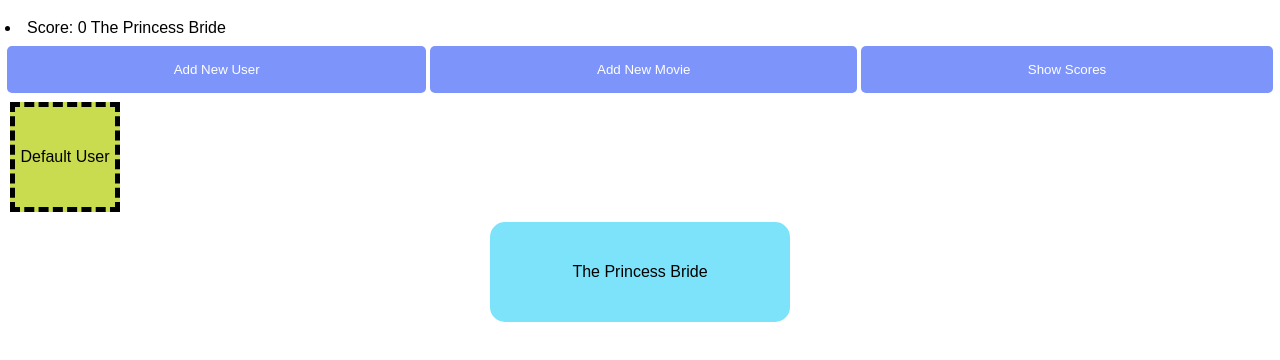
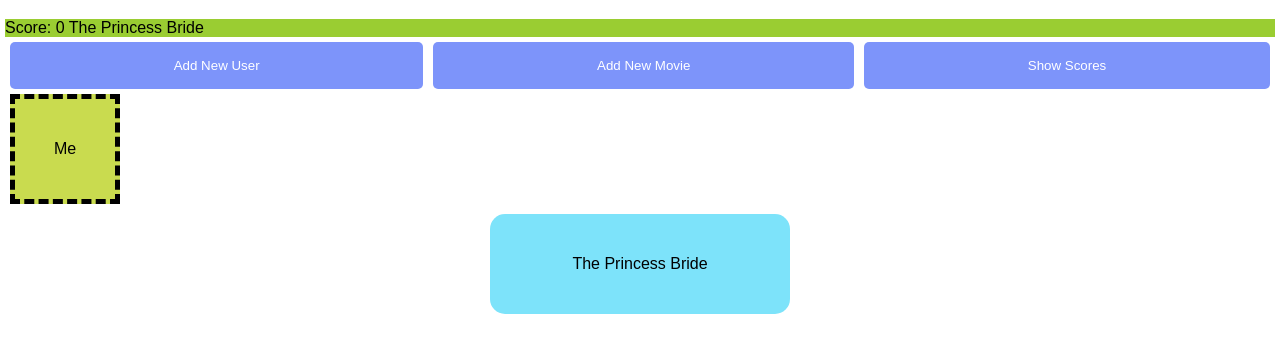
Before and after one commit to fractionofadot/movie-night, a plain HTML site: page frontend/index.html in a window 1280 px wide. Both pictures are taken after a click on the input "Show Scores". Shown: the part 66-426 px from the top of the page. Drawn offline with nearby package versions, Linux system fonts and the light colour scheme.

Commit message:
updated winner display and buttons resized

```diff
--- a/frontend/MovieNightDB.js
+++ b/frontend/MovieNightDB.js
@@ -1,7 +1,7 @@
 class MovieNightDB {
   constructor() {
     this.users = {0: {
-      name: "Default User",
+      name: "Me",
       scores: {0: 0}
     } };
     this.movies = {0: {
--- a/frontend/app.css
+++ b/frontend/app.css
@@ -12,6 +12,14 @@ div {
     margin-block-end: 5px;
 }
 
+#winner li {
+    list-style-type: none;
+}
+
+.highlight {
+    background-color: yellowgreen;
+}
+
 #addButtons {
     align-content: center;
     width: 100%;
@@ -23,9 +31,9 @@ input[type=submit] {
     border: none;
     border-radius: 5px;
     color: white;
-    padding: 16px 32px;
+    padding: 16px 10px;
     text-decoration: none;
-    margin: 4px 2px;
+    margin: auto 5px;
     cursor: pointer;
     flex-grow: 1;
 }
--- a/frontend/index.html
+++ b/frontend/index.html
@@ -130,6 +130,8 @@
 			user.id = id;
 			user.style.backgroundColor = userColor(id);
 			user_list.appendChild(user);
+			active_user_id = id;
+			refreshDBDisplay(id);
 		} else {
 			alert("Oops! Someone else took that name.\nGreat minds think alike \n(... and small minds seldom differ")
 		}
@@ -137,7 +139,6 @@
 
 	function changeActiveUser(event)
 	{
-
 		if (event.target.id != 'user_list') {
 			let new_user_id = event.target.id;
 			active_user_id = new_user_id;
@@ -177,11 +178,17 @@
 		const winner = document.getElementById("winner");
 		winner.innerHTML = '';
 		const scores = MDB.scores;
+		let lowest = Infinity;
+		let highlight;
 		for (let id in scores) {
 			const item = document.createElement("li");
 			item.textContent = "Score: " + scores[id] + " " + MDB.getMovieById(id).title;
+			item.id = "movie_" + id;
+			if (lowest > scores[id]) { lowest = scores[id]; highlight = item.id; }
 			winner.appendChild(item);
 		}
+
+		document.getElementById(highlight).classList.add("highlight");
 	}
 
 </script>
```
